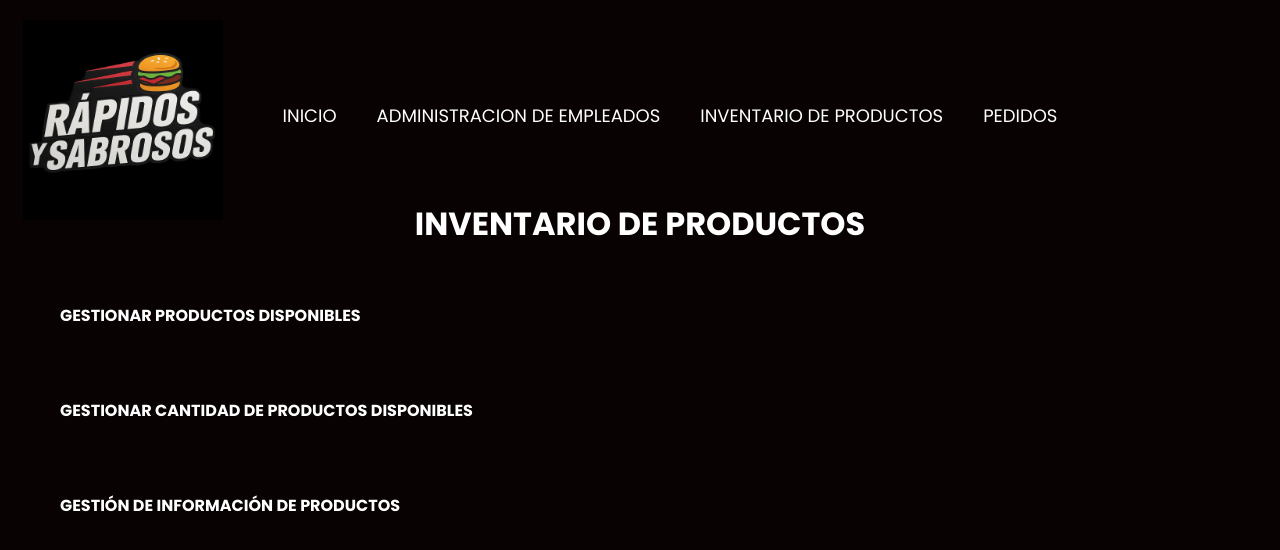
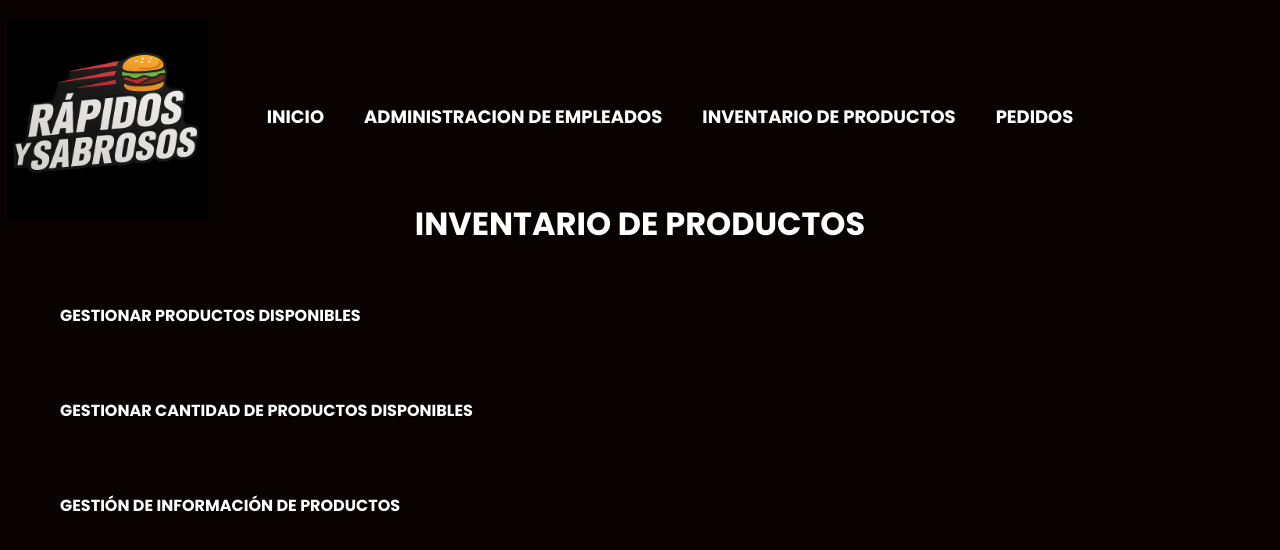
Before and after one commit to Santi152002/restaurante.github.io, a plain HTML site: page front-end/src/views/Inventariodeproductos.html in a window 1280 px wide. Drawn offline with Linux system fonts and the light colour scheme.

Commit message:
se actualizan links en la pagina de admin

```diff
--- a/front-end/src/views/Inventariodeproductos.html
+++ b/front-end/src/views/Inventariodeproductos.html
@@ -3,7 +3,8 @@
   <head>
       <meta charset="UTF-8">
       <meta name="viewport" content="width=device-width, initial-scale=1.0">
-      <title>Document</title>
+      <link rel="icon" href="/front-end/public/imagesGlobal/logo principal2.png" type="image/png">
+      <title>Inventario</title>
       <link rel="stylesheet" href="/front-end/src/assets/Inventariodeproductos.css">
 
   </head>
@@ -16,10 +17,10 @@
       <img class="logo-2" src="/front-end/public/imagesGlobal/logoprincipal.jpeg" alt="Logo"/>
       <div class="menu-1">
         <ul>
-          <li><a href="/front-end/index.html">INICIO</a></li>
-          <li><a href="/front-end/src/views/Menuadmin.html">ADMINISTRACION DE EMPLEADOS</a></li>
-          <li><a href="#">INVENTARIO DE PRODUCTOS</a></li>
-          <li><a href="#">PEDIDOS</a></li>
+          <li><a href="/front-end/index.html"><strong>INICIO</strong></a></li>
+          <li><a href="/front-end/src/views/Menuadmin.html"><strong>ADMINISTRACION DE EMPLEADOS</strong></a></li>
+          <li><a href="#"><strong>INVENTARIO DE PRODUCTOS</strong></a></li>
+          <li><a href="#"><strong>PEDIDOS</strong></a></li>
         </ul>
       </div>
     </nav>
```
Also changed, not shown: front-end/src/views/MenuEmpleado.html (+2 -2 lines), front-end/src/views/Menuadmin.html (+4 -4 lines).
